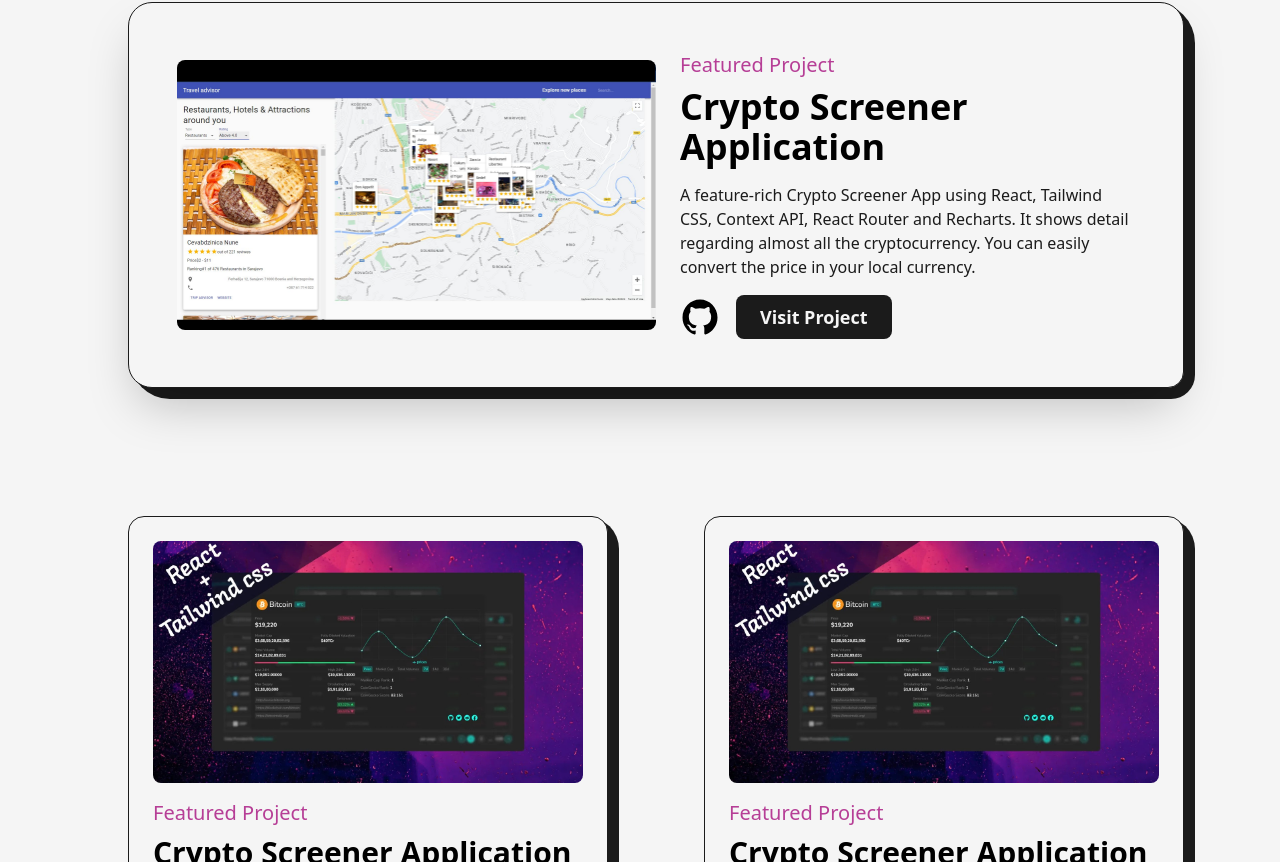
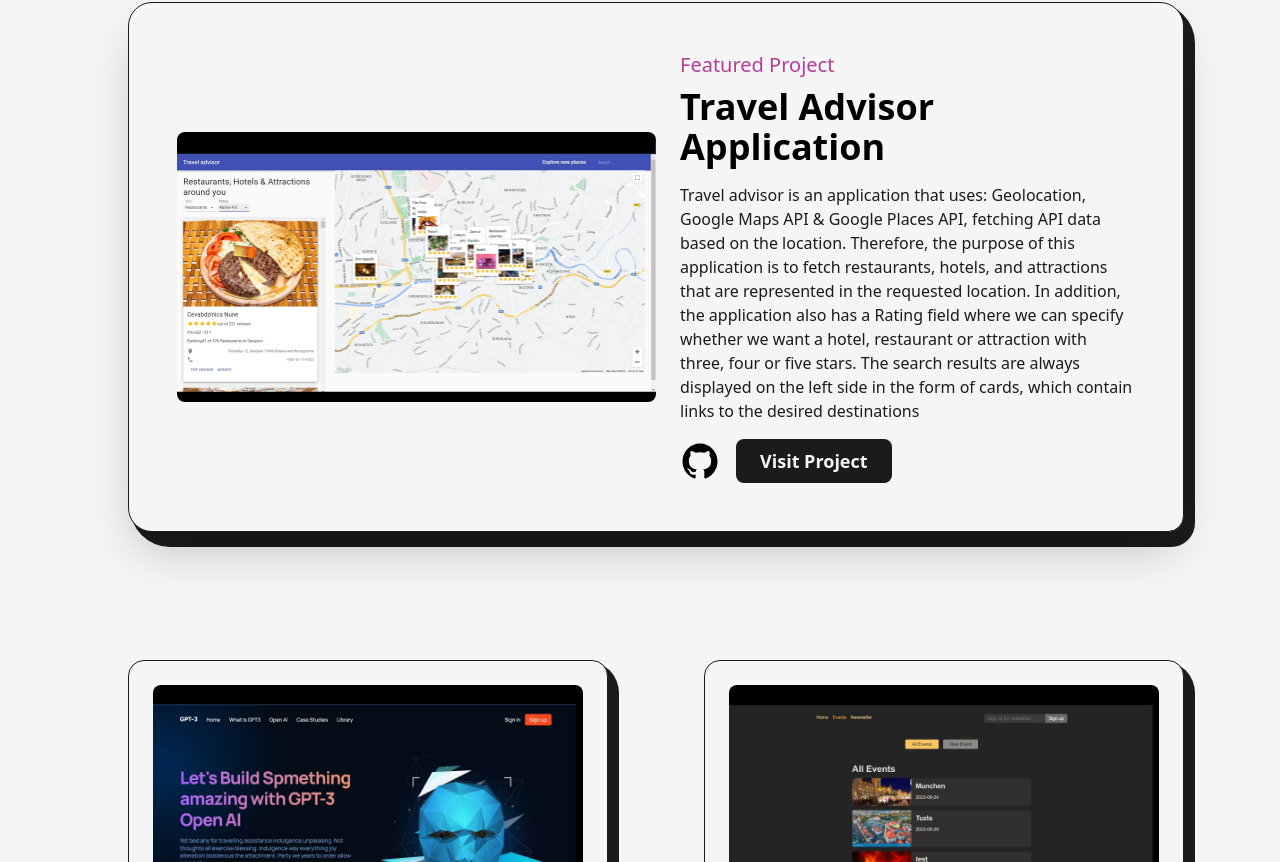
Before and after one commit to amerv97/Next.js-amervarajic-portfolio, a Next.js app in the folder Next.js-Developer-Portfolio-Starter-Code-main/: page /projects in a window 1280 px wide. Shown: the part 298-1160 px from the top of the page. Built offline with nearby package versions, Linux system fonts and the light colour scheme.

Commit message:
Project data finished 3 projects added

```diff
--- a/Next.js-Developer-Portfolio-Starter-Code-main/src/pages/projects.js
+++ b/Next.js-Developer-Portfolio-Starter-Code-main/src/pages/projects.js
@@ -2,6 +2,8 @@ import AnimatedText from "@/components/AnimatedText";
 import Layout from "@/components/Layout";
 import project1 from "../../public/images/projects/crypto-screener-cover-image.jpg";
 import project11 from "../../public/images/projects/Fearured page 1.jpg"
+import project22 from "../../public/images/projects/Fearured page 2.jpg"
+import project33 from "../../public/images/projects/Featured page 3.jpg"
 
 import { GithubIcon } from "@/components/Icons";
 
@@ -150,38 +152,39 @@ const projects = () => {
           <div className="grid grid-cols-12 gap-24 gap-y-32 xl:gap-x-16 lg:gap-x-8 md:gap-y-24 sm:gap-x-0 ">
             <div className="col-span-12">
               <FeaturedProject
-                title="Crypto Screener Application"
+                title="Travel Advisor Application"
                 img={project11}
-                summary="A feature-rich Crypto Screener App using React, Tailwind CSS, Context API, React Router and Recharts.
-                It shows detail regarding almost all the cryptocurrency. You can easily convert the price in your
-                local currency."
-                link="/"
-                github="/"
+                summary="Travel advisor is an application that uses: Geolocation, Google Maps API & Google Places API, fetching API data based on the location.
+                Therefore, the purpose of this application is to fetch restaurants, hotels, and attractions that are represented in the requested location.
+                In addition, the application also has a Rating field where we can specify whether we want a hotel, restaurant or attraction with three, four or five stars.
+                The search results are always displayed on the left side in the form of cards, which contain links to the desired destinations"
+                link="https://github.com/amerv97/travel_advisor"
+                github="https://github.com/amerv97/travel_advisor"
                 type="Featured Project"
               />
             </div>
             <div className="col-span-6 sm:col-span-12">
               <Project
-                title="Crypto Screener Application"
-                img={project1}
+                title="Chat GPT-3 Clone"
+                img={project22}
                 summary="A feature-rich Crypto Screener App using React, Tailwind CSS, Context API, React Router and Recharts.
                 It shows detail regarding almost all the cryptocurrency. You can easily convert the price in your
                 local currency."
-                link="/"
-                github="/"
-                type="Featured Project"
+                link="https://github.com/amerv97/gpt-3"
+                github="https://github.com/amerv97/gpt-3"
+                type="Project"
               />{" "}
             </div>
             <div className="col-span-6 sm:col-span-12">
               <Project
-                title="Crypto Screener Application"
-                img={project1}
+                title="Events Project with Routing"
+                img={project33}
                 summary="A feature-rich Crypto Screener App using React, Tailwind CSS, Context API, React Router and Recharts.
                 It shows detail regarding almost all the cryptocurrency. You can easily convert the price in your
                 local currency."
-                link="/"
-                github="/"
-                type="Featured Project"
+                link="https://github.com/amerv97/12-adv-starting-project-routing"
+                github="https://github.com/amerv97/12-adv-starting-project-routing"
+                type="Project"
               />
             </div>
             <div className="col-span-12">
```
Also changed, not shown: Next.js-Developer-Portfolio-Starter-Code-main/public/images/projects/Fearured page 2.jpg (added), Next.js-Developer-Portfolio-Starter-Code-main/public/images/projects/Featured page 3.jpg (added).
